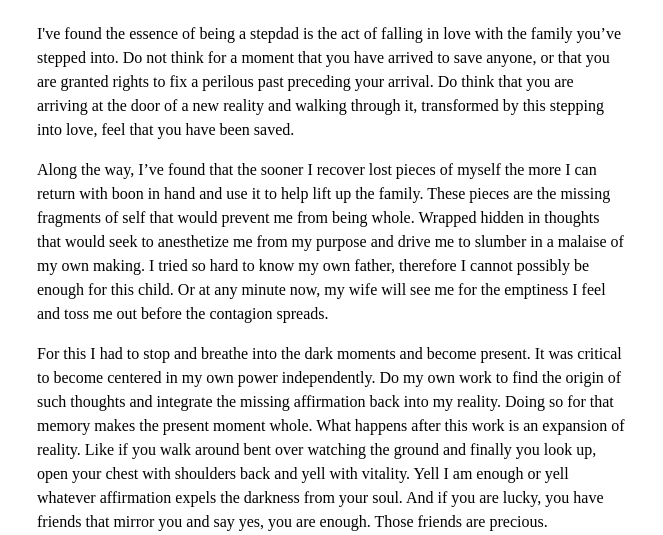
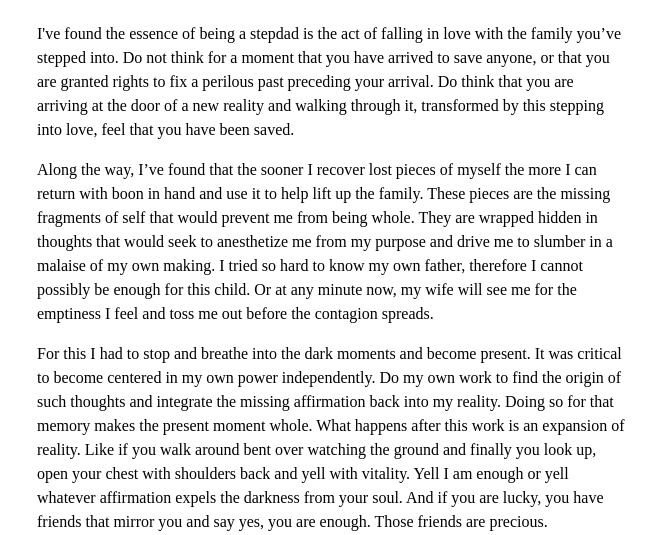
Before and after one commit to JMIHC/coreblog, a Gatsby site: page /on-being-a-stepdad in a window 1280 px wide. Shown: the part 562-1097 px from the top of the page, without its empty margins (308-971 px from the left). Built offline with nearby package versions, Linux system fonts and the light colour scheme; Gatsby itself is replaced by a stand-in of ours.

Commit message:
grammar?

```diff
--- a/src/pages/on-being-a-stepdad.js
+++ b/src/pages/on-being-a-stepdad.js
@@ -33,10 +33,10 @@ const StepDad = props => (
       </p>
       <p>
         Along the way, I’ve found that the sooner I recover lost pieces of myself the more I can return with boon in hand and use
-        it to help lift up the family. These pieces are the missing fragments of self that would prevent me from being whole.
-        Wrapped hidden in thoughts that would seek to anesthetize me from my purpose and drive me to slumber in a malaise of my
-        own making. I tried so hard to know my own father, therefore I cannot possibly be enough for this child. Or at any minute
-        now, my wife will see me for the emptiness I feel and toss me out before the contagion spreads.
+        it to help lift up the family. These pieces are the missing fragments of self that would prevent me from being whole. They
+        are wrapped hidden in thoughts that would seek to anesthetize me from my purpose and drive me to slumber in a malaise of
+        my own making. I tried so hard to know my own father, therefore I cannot possibly be enough for this child. Or at any
+        minute now, my wife will see me for the emptiness I feel and toss me out before the contagion spreads.
       </p>
       <p>
         For this I had to stop and breathe into the dark moments and become present. It was critical to become centered in my own
```
